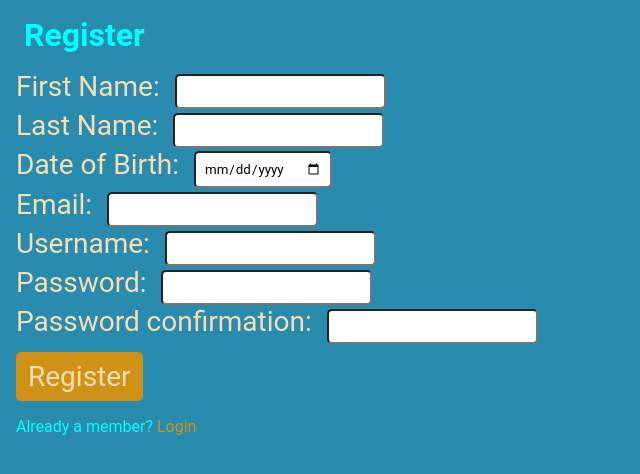
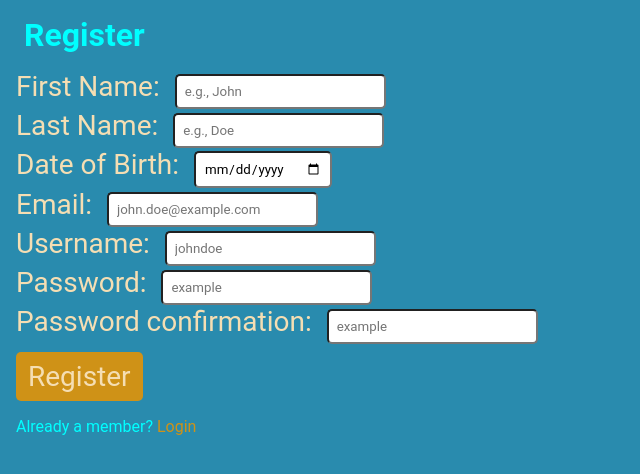
Before and after one commit to tolnabert/solar-watch-frontend, a React (Vite) app in the folder react/: page /register in a window 1280 px wide. Shown: the top 474 px of the page, without its empty margins (0-640 px from the left). Built offline with nearby package versions, Linux system fonts and the light colour scheme.

Commit message:
add placeholder for FormRow component update the components where FormRow is used

```diff
--- a/react/src/components/FormRow.jsx
+++ b/react/src/components/FormRow.jsx
@@ -1,4 +1,4 @@
-const FormRow = ({ type, name, labelText, value, onChange, required }) => {
+const FormRow = ({ type, name, labelText, value, placeholder, onChange, required }) => {
   return (
     <div className='form-row'>
       <label className='form-label' htmlFor={name}>
@@ -10,6 +10,7 @@ const FormRow = ({ type, name, labelText, value, onChange, required }) => {
         id={name}
         name={name}
         value={value ?? ""}
+        placeholder={placeholder ?? ""}
         onChange={onChange}
         required={required}
       />
--- a/react/src/pages/AddSolarInfo.jsx
+++ b/react/src/pages/AddSolarInfo.jsx
@@ -127,6 +127,24 @@ function AddSolarInfo() {
       setLoading(false);
     }
   };
+
+  const renderStateInput = () => {
+    const isUS = formData.country.toLowerCase() === "us";
+    return (
+      <FormRow
+        type='text'
+        name='state'
+        labelText='State: '
+        value={formData.state}
+        onChange={handleChange}
+        required={isUS}
+        placeholder={
+          isUS ? "Enter state (e.g., JP)" : "Optional (e.g., Andalusia)"
+        }
+      />
+    );
+  };
+
   return (
     <>
       <h1 className='solar-info-add-title'>Add Solar Info</h1>
@@ -136,6 +154,7 @@ function AddSolarInfo() {
           name='cityName'
           labelText='City name: '
           value={formData.cityName}
+          placeholder='e.g., Malaga'
           onChange={handleChange}
           required
         />
@@ -144,16 +163,11 @@ function AddSolarInfo() {
           name='country'
           labelText='Country: '
           value={formData.country}
+          placeholder='ISO 3166 (e.g., ES,US,HU)'
           onChange={handleChange}
           required
         />
-        <FormRow
-          type='text'
-          name='state'
-          labelText='State: '
-          value={formData.state}
-          onChange={handleChange}
-        />
+        {renderStateInput()}
         <FormRow
           type='date'
           name='date'
@@ -167,6 +181,7 @@ function AddSolarInfo() {
           name='latitude'
           labelText='Latitude: '
           value={formData.latitude}
+          placeholder='e.g., 36.7213028'
           onChange={handleChange}
           required
         />
@@ -175,6 +190,7 @@ function AddSolarInfo() {
           name='longitude'
           labelText='Longitude: '
           value={formData.longitude}
+          placeholder='e.g., -4.4216366'
           onChange={handleChange}
           required
         />
--- a/react/src/pages/Login.jsx
+++ b/react/src/pages/Login.jsx
@@ -43,7 +43,8 @@ function Login() {
         localStorage.setItem("roles", data.roles);
         setMessage("Login successful! Redirecting to landing page!");
         setMessageType("success");
-        setTimeout(() => {//only in development for showcase delay
+        setTimeout(() => {
+          //only in development for showcase delay
           navigate("/search");
         }, 1500);
       } else {
@@ -68,6 +69,7 @@ function Login() {
           name='username'
           labelText='Username: '
           value={formData.username}
+          placeholder='username'
           onChange={handleChange}
           required
         />
@@ -76,6 +78,7 @@ function Login() {
           name='password'
           labelText='Password: '
           value={formData.password}
+          placeholder='password'
           onChange={handleChange}
           required
         />
--- a/react/src/pages/Register.jsx
+++ b/react/src/pages/Register.jsx
@@ -59,7 +59,8 @@ function Register() {
       if (response.ok) {
         setMessage("Registration successful! You can now login!");
         setMessageType("success");
-        setTimeout(() => {//only in development for showcase delay
+        setTimeout(() => {
+          //only in development for showcase delay
           navigate("/login");
         }, 1500);
       } else {
@@ -91,6 +92,7 @@ function Register() {
           name='firstName'
           labelText='First Name: '
           value={formData.firstName}
+          placeholder='e.g., John'
           onChange={handleChange}
           required
         />
@@ -99,6 +101,7 @@ function Register() {
           name='lastName'
           labelText='Last Name: '
           value={formData.lastName}
+          placeholder='e.g., Doe'
           onChange={handleChange}
           required
         />
@@ -115,6 +118,7 @@ function Register() {
           name='email'
           labelText='Email: '
           value={formData.email}
+          placeholder='john.doe@example.com'
           onChange={handleChange}
           required
         />
@@ -123,6 +127,7 @@ function Register() {
           name='username'
           labelText='Username: '
           value={formData.username}
+          placeholder='johndoe'
           onChange={handleChange}
           required
         />
@@ -131,6 +136,7 @@ function Register() {
           name='password'
           labelText='Password: '
           value={formData.password}
+          placeholder='example'
           onChange={handleChange}
           required
         />
@@ -139,6 +145,7 @@ function Register() {
           name='passwordConfirmation'
           labelText='Password confirmation: '
           value={formData.passwordConfirmation}
+          placeholder='example'
           onChange={handleChange}
           required
         />
--- a/react/src/pages/SearchSolarInfo.jsx
+++ b/react/src/pages/SearchSolarInfo.jsx
@@ -26,10 +26,9 @@ function SearchSolarInfo() {
       navigate("/login");
       return;
     }
-    if(roles.includes("ROLE_ADMIN") || roles.includes("ROLE_USER")) {
+    if (roles.includes("ROLE_ADMIN") || roles.includes("ROLE_USER")) {
       return;
     }
-
   }, [navigate]);
 
   const handleChange = (e) => {
@@ -64,7 +63,8 @@ function SearchSolarInfo() {
   };
 
   const renderStateInput = () => {
-    if (formData.country.toLowerCase() === "us") {
+    const isUs = formData.country.toLowerCase() === "us";
+    if (isUs) {
       return (
         <FormRow
           type='text'
@@ -72,6 +72,8 @@ function SearchSolarInfo() {
           labelText='State: '
           value={formData.state}
           onChange={handleChange}
+          required={isUs}
+          placeholder={isUs ? "Enter state (e.g., Texas)" : ""}
         />
       );
     }
@@ -86,6 +88,7 @@ function SearchSolarInfo() {
           name='cityName'
           labelText='City Name: '
           value={formData.cityName}
+          placeholder='city name'
           onChange={handleChange}
           required
         />
@@ -94,6 +97,7 @@ function SearchSolarInfo() {
           name='country'
           labelText='Country: '
           value={formData.country}
+          placeholder='(Optional) e.g., ES'
           onChange={handleChange}
         />
         {renderStateInput()}
```
